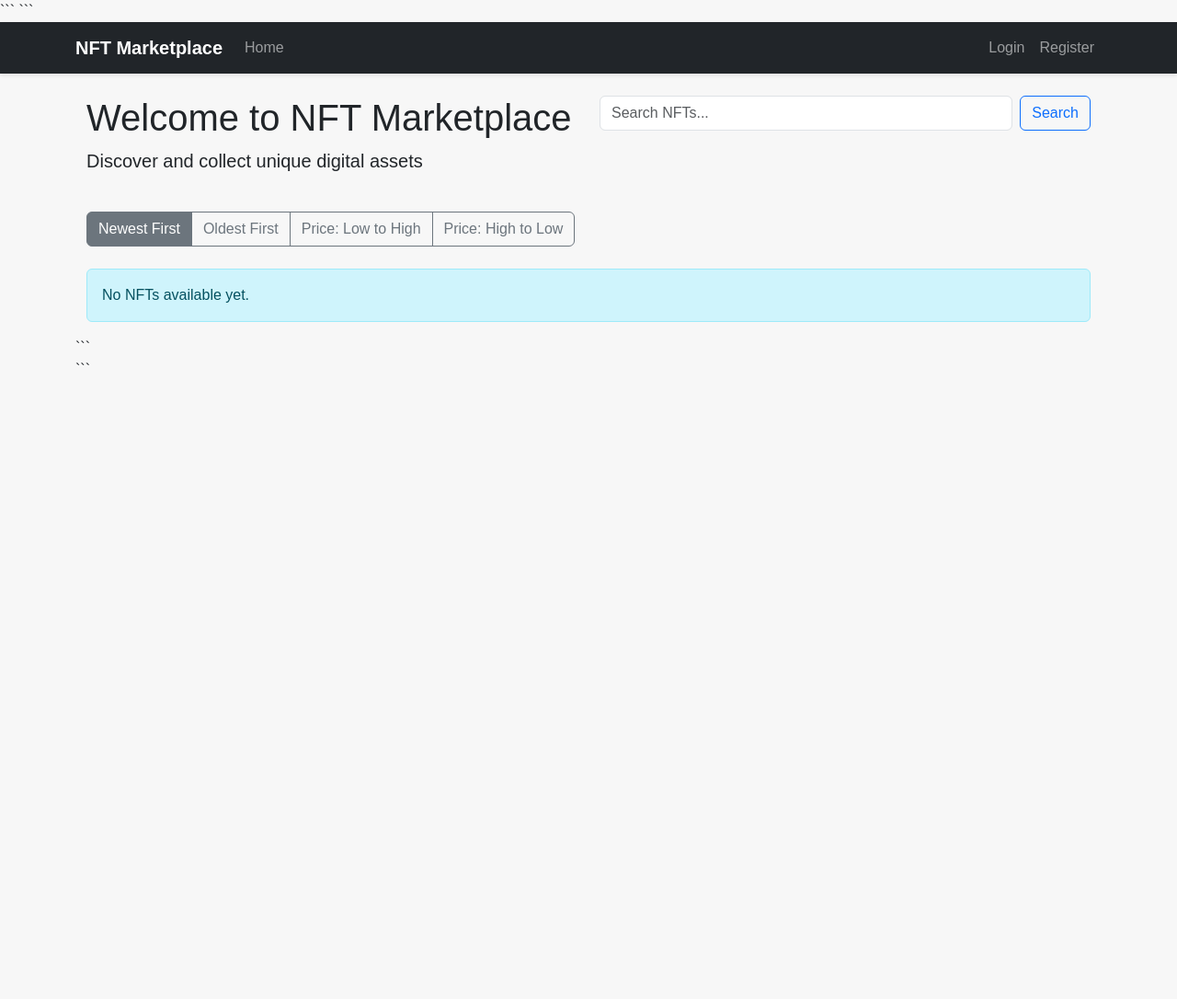
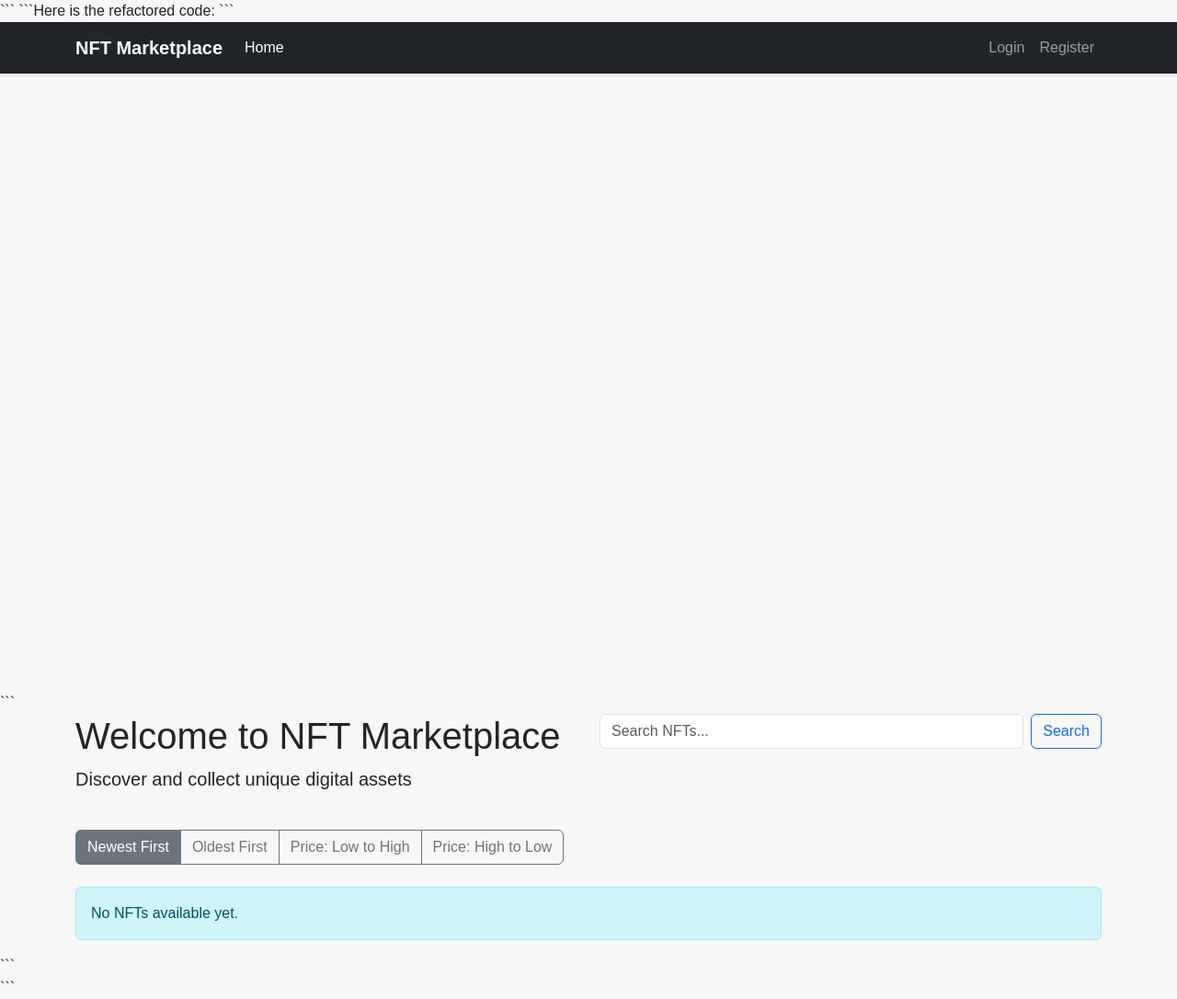
Before and after one commit to EGJJR/nft-marketplace, a PHP site: page / in a window 1280 px wide. Shown: the whole page at 92% size. Before the commit the page ends 397 px from the top, so only its background shows below. Run offline with PHP 8.4, Linux system fonts and the light colour scheme; data that the repository does not hold is empty.

Commit message:
🤖 Automated code refactoring: includes/header.php

````diff
--- a/includes/header.php
+++ b/includes/header.php
@@ -1,3 +1,5 @@
+Here is the refactored code:
+```
 <!DOCTYPE html>
 <html lang="en">
 <head>
@@ -12,45 +14,70 @@
 <body>
     <nav class="navbar navbar-expand-lg navbar-dark bg-dark">
         <div class="container">
-            <a class="navbar-brand" href="index.php">NFT Marketplace</a>
+            <a class="navbar-brand" href="#">NFT Marketplace</a>
             <button class="navbar-toggler" type="button" data-bs-toggle="collapse" data-bs-target="#navbarNav">
                 <span class="navbar-toggler-icon"></span>
             </button>
             <div class="collapse navbar-collapse" id="navbarNav">
                 <ul class="navbar-nav me-auto">
                     <li class="nav-item">
-                        <a class="nav-link" href="index.php">Home</a>
+                        <a class="nav-link active" aria-current="page" href="#home">Home</a>
                     </li>
                     <?php if (isset($_SESSION['user_id'])): ?>
                         <li class="nav-item">
-                            <a class="nav-link" href="index.php?page=dashboard">Dashboard</a>
+                            <a class="nav-link" href="#dashboard">Dashboard</a>
                         </li>
                         <li class="nav-item">
-                            <a class="nav-link" href="index.php?page=upload_nft">Upload NFT</a>
+                            <a class="nav-link" href="#upload_nft">Upload NFT</a>
                         </li>
                         <li class="nav-item">
-                            <a class="nav-link" href="index.php?page=manage_nfts">Manage NFTs</a>
+                            <a class="nav-link" href="#manage_nfts">Manage NFTs</a>
                         </li>
                         <li class="nav-item">
-                            <a class="nav-link" href="index.php?page=transactions">Transactions</a>
+                            <a class="nav-link" href="#transactions">Transactions</a>
                         </li>
                     <?php endif; ?>
                 </ul>
                 <ul class="navbar-nav">
                     <?php if (isset($_SESSION['user_id'])): ?>
                         <li class="nav-item">
-                            <a class="nav-link" href="auth/logout.php">Logout</a>
+                            <a class="nav-link" href="#logout">Logout</a>
                         </li>
                     <?php else: ?>
                         <li class="nav-item">
-                            <a class="nav-link" href="index.php?page=login">Login</a>
+                            <a class="nav-link" href="#login">Login</a>
                         </li>
                         <li class="nav-item">
-                            <a class="nav-link" href="index.php?page=register">Register</a>
+                            <a class="nav-link" href="#register">Register</a>
                         </li>
                     <?php endif; ?>
                 </ul>
             </div>
         </div>
     </nav>
-    <div class="container mt-4">
+    <main id="main">
+        <section id="home" class="py-5">
+            <!-- Home content here -->
+        </section>
+        <section id="dashboard" class="py-5">
+            <!-- Dashboard content here -->
+        </section>
+        <section id="upload_nft" class="py-5">
+            <!-- Upload NFT content here -->
+        </section>
+        <section id="manage_nfts" class="py-5">
+            <!-- Manage NFTs content here -->
+        </section>
+        <section id="transactions" class="py-5">
+            <!-- Transactions content here -->
+        </section>
+        <section id="login" class="py-5">
+            <!-- Login content here -->
+        </section>
+        <section id="register" class="py-5">
+            <!-- Register content here -->
+        </section>
+    </main>
+</body>
+</html>
+```
````
